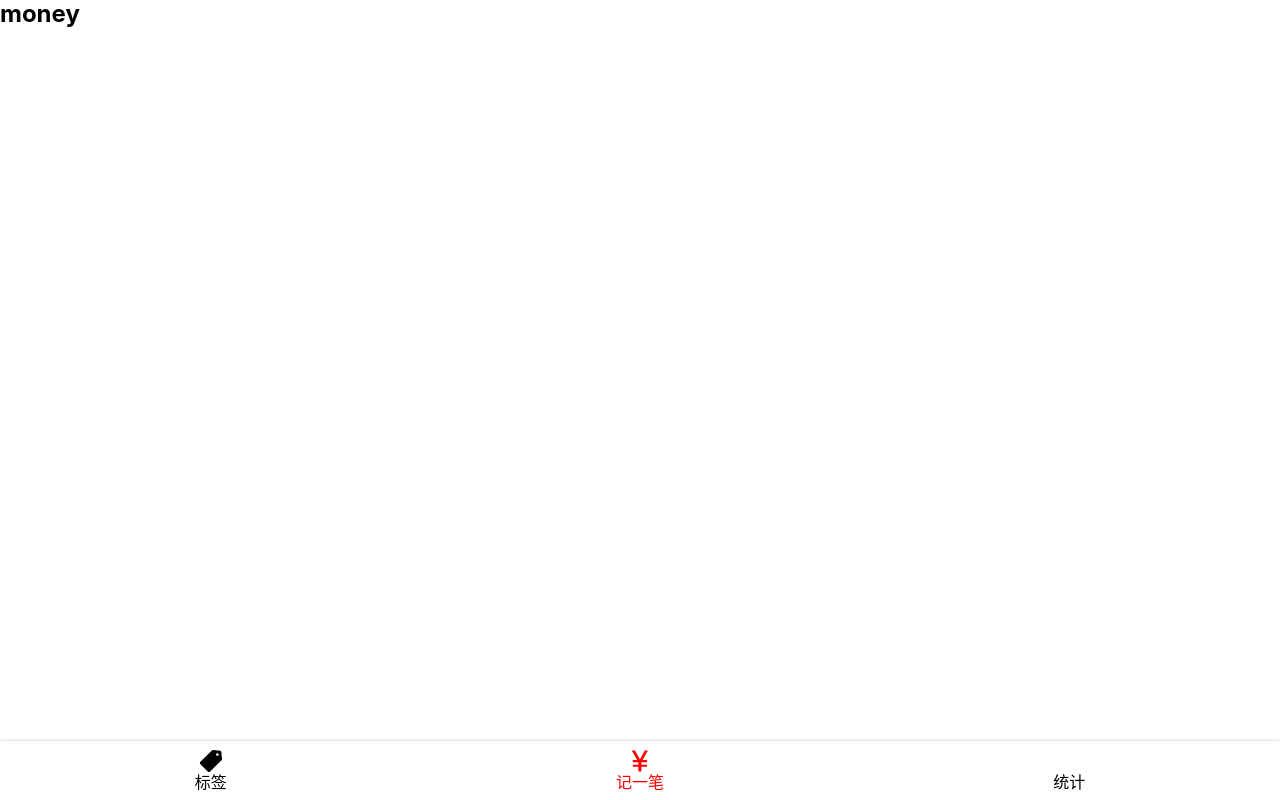
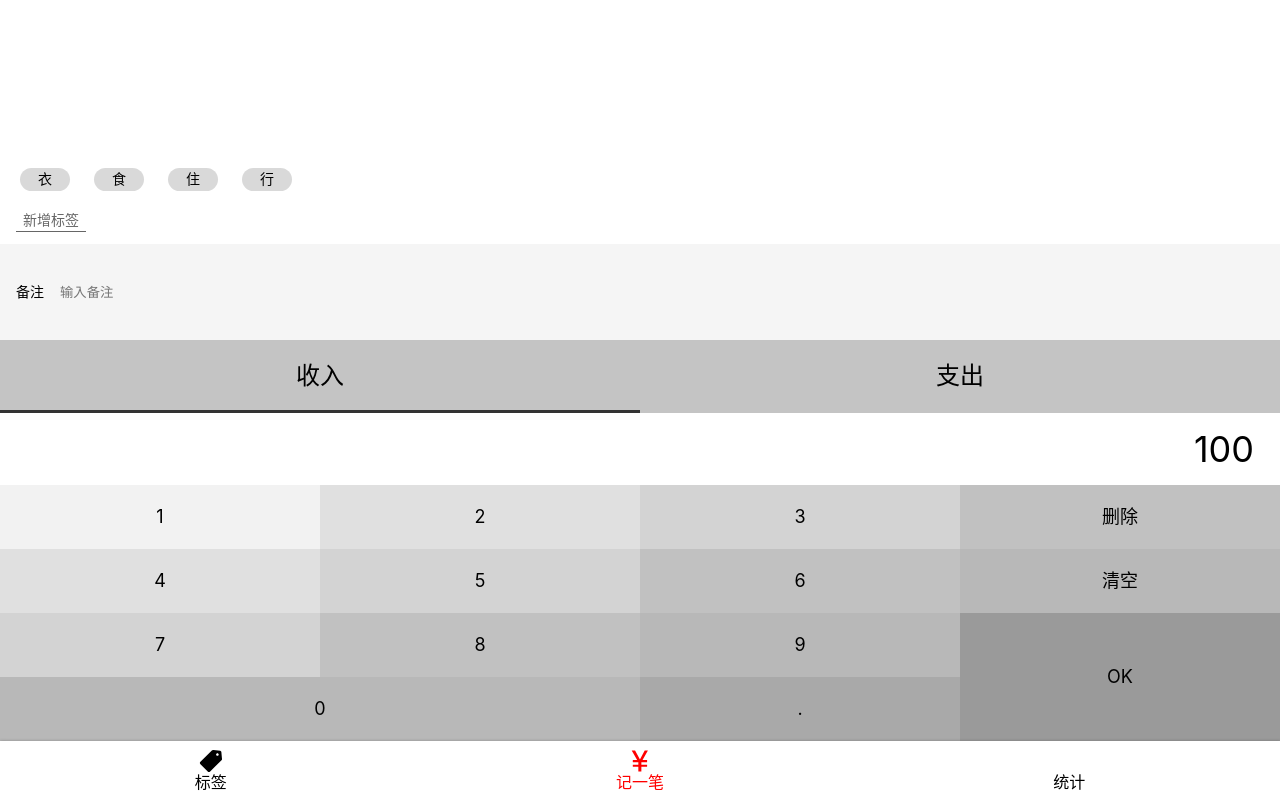
Before and after one commit to CaoBaoWang/keep-account-react, a React app: page /money#/money in a window 1280 px wide. Built offline with nearby package versions, Linux system fonts and the light colour scheme.

Commit message:
money page

```diff
--- a/src/components/Layout.tsx
+++ b/src/components/Layout.tsx
@@ -10,16 +10,19 @@
 `
 
 const Main = styled.div`
-    flex-grow: 1;
+  flex-grow: 1;
+  display: flex;
+  flex-direction: column;
+  overflow: auto;
 `
 
-const Layout = (props:any)=>{
+const Layout = (props: any) => {
     return (
         <Wrapper>
             <Main>
                 {props.children}
             </Main>
-            <Nav />
+            <Nav/>
         </Wrapper>
     )
 }
--- a/src/components/Nav.tsx
+++ b/src/components/Nav.tsx
@@ -6,6 +6,9 @@
 
 const NavWrapper = styled.nav`
   box-shadow: 0 0 3px rgba(0, 0, 0, .25);
+  position: sticky;
+  bottom: 0;
+  background: white;
 
   > ul {
     display: flex;
--- a/src/index.scss
+++ b/src/index.scss
@@ -38,3 +38,17 @@
   font-size: 16px;
   line-height: 1.2;
 }
+
+button {
+  font-family: inherit;
+}
+
+:focus {
+  outline: none;
+}
+
+.clearfix::after {
+  content: '';
+  display: block;
+  clear: both;
+}
--- a/src/views/Money.tsx
+++ b/src/views/Money.tsx
@@ -1,10 +1,57 @@
 import React from "react";
 import Layout from "../components/Layout";
+import styled from "styled-components";
+import {TagSection} from "./money/TagSection";
+import {NoteSection} from './money/NoteSction'
+import {CategorySection} from './money/CategorySection'
+import {KeyboardSection} from "./money/KeyboardSection";
 
 function Money() {
     return (
         <Layout>
-            <h2>money</h2>
+            <TagSection>
+                <ul>
+                    <li>衣</li>
+                    <li>食</li>
+                    <li>住</li>
+                    <li>行</li>
+                </ul>
+                <button>新增标签</button>
+            </TagSection>
+            <NoteSection>
+                <label>
+                    备注
+                    <input type="text" placeholder='输入备注'/>
+                </label>
+            </NoteSection>
+            <CategorySection>
+                <ul>
+                    <li className="selected">收入</li>
+                    <li>支出</li>
+                </ul>
+            </CategorySection>
+            <KeyboardSection>
+                <div className="output">
+                    100
+                </div>
+                <div className="keyboard">
+                    <button>1</button>
+                    <button>2</button>
+                    <button>3</button>
+                    <button>删除</button>
+                    <button>4</button>
+                    <button>5</button>
+                    <button>6</button>
+                    <button>清空</button>
+                    <button>7</button>
+                    <button>8</button>
+                    <button>9</button>
+                    <button className="ok">OK</button>
+                    <button className="zero">0</button>
+                    <button>.</button>
+                </div>
+
+            </KeyboardSection>
         </Layout>
     );
 }
--- /dev/null
+++ b/src/views/money/CategorySection.tsx
@@ -0,0 +1,30 @@
+import styled from "styled-components";
+
+const CategorySection = styled.section`
+  background-color: #c4c4c4;
+
+  > ul {
+    display: flex;
+
+    > li {
+      padding: 22px 0;
+      flex-grow: 1;
+      text-align: center;
+      font-size: 24px;
+
+      position: relative;
+
+      &.selected:after {
+        content: '';
+        display: block;
+        background: #333;
+        height: 3px;
+        position: absolute;
+        width: 100%;
+        bottom: 0;
+      }
+    }
+  }
+
+`
+export {CategorySection}
--- /dev/null
+++ b/src/views/money/KeyboardSection.tsx
@@ -0,0 +1,70 @@
+import styled from "styled-components";
+
+const KeyboardSection = styled.section`
+  > .output {
+    font-size: 36px;
+    line-height: 72px;
+    margin-right: 26px;
+    text-align: right;
+  }
+
+  > .keyboard {
+    float:left;
+    width: 100%;
+    & > button {
+      border: none;
+
+      height: 64px;
+      line-height:64px;
+      width: 25%;
+      font-size: 18px;
+
+      &:nth-child(1){
+        background:#f2f2f2;
+      }
+      &:nth-child(2),
+      &:nth-child(5) {
+        background:#E0E0E0;
+      }
+      &:nth-child(3),
+      &:nth-child(6),
+      &:nth-child(9) {
+        background:#D3D3D3;
+      }
+      &:nth-child(4),
+      &:nth-child(7),
+      &:nth-child(10) {
+        background:#C1C1C1;
+      }
+      &:nth-child(8),
+      &:nth-child(11),
+      &:nth-child(13) {
+        background:#B8B8B8;
+      }
+      &:nth-child(12) {
+        background:#9A9A9A;
+      }
+      &:nth-child(14) {
+        background:#A9A9A9;
+      }
+
+    }
+
+    & > .ok {
+      line-height:128px;
+      height:128px;
+      float: right;
+
+    }
+
+    & > .zero {
+      width: calc(25% * 2)
+    }
+
+
+
+  }
+
+
+`
+export {KeyboardSection}
--- /dev/null
+++ b/src/views/money/NoteSction.tsx
@@ -0,0 +1,23 @@
+import styled from "styled-components";
+
+const NoteSection = styled.section`
+  background: #f5f5f5;
+  padding: 12px 16px;
+  font-size: 14px;
+
+  > label {
+    display: flex;
+    align-items: center;
+
+    > input {
+      background: #f5f5f5;
+      border: none;
+      margin-left: 16px;
+      flex-grow: 1;
+      height: 72px;
+    }
+
+  }
+
+`
+export {NoteSection}
--- /dev/null
+++ b/src/views/money/TagSection.tsx
@@ -0,0 +1,41 @@
+import styled from "styled-components";
+
+const TagSection = styled.section`
+  background: #FFFFFF;
+  padding: 12px 16px;
+  flex-grow: 1;
+  display: flex;
+  flex-direction: column;
+  justify-content: flex-end;
+
+  > ul {
+    flex-wrap: wrap;
+
+    margin: 0 -12px;
+    display: flex;
+    padding-left: 4px;
+
+    > li {
+      padding: 3px 18px;
+      font-size: 14px;
+      margin: 8px 12px;
+      border-radius: 18px;
+      background: #D9D9D9;
+    }
+  }
+
+  > button {
+    flex-shrink: 0;
+    max-width: 70px;
+    font-size: 14px;
+    border: none;
+    background: none;
+    padding: 2px 4px;
+    border-bottom: 1px solid #666666;
+    color: #666;
+    margin-top: 8px;
+
+
+  }
+`
+export {TagSection}
```
